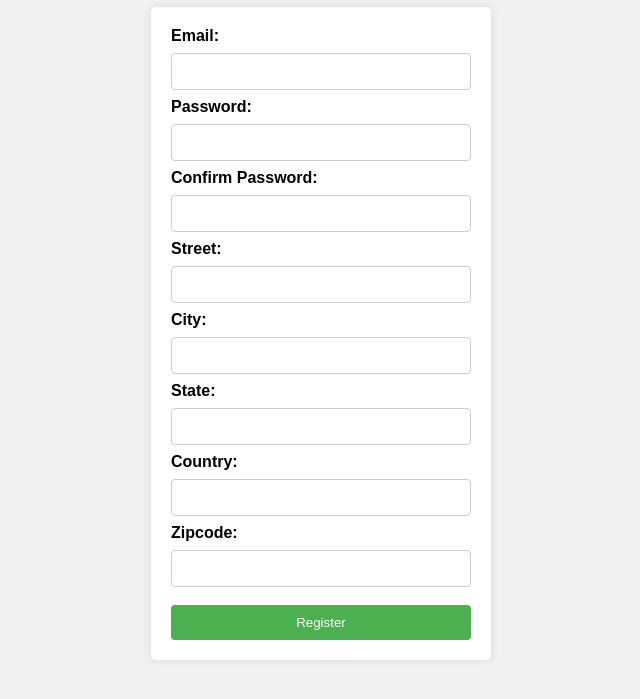
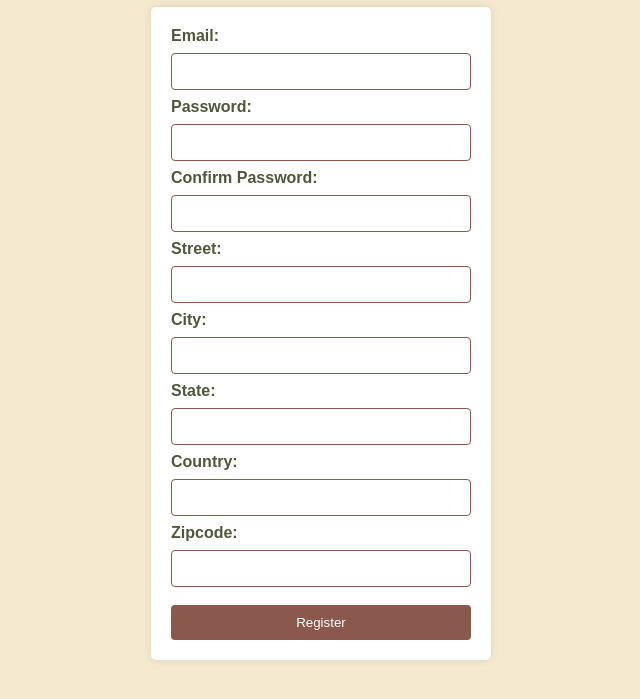
Before and after one commit to apar2021/CSCI4050, a plain HTML site: page Registration.html in a window 1280 px wide. Shown: the part 101-800 px from the top of the page, without its empty margins (319-959 px from the left). Drawn offline with Linux system fonts and the light colour scheme.

Commit message:
Update Registration.html

```diff
--- a/Registration.html
+++ b/Registration.html
@@ -5,7 +5,8 @@
   <style>
     body {
       font-family: Arial, sans-serif;
-      background-color: #f1f1f1;
+      background-color: #F5EACF;
+      color: #4F583D;
       padding: 20px;
     }
     h1 {
@@ -29,13 +30,13 @@
       padding: 10px;
       margin: 8px 0;
       display: block;
-      border: 1px solid #ccc;
+      border: 1px solid #8A584C;
       box-sizing: border-box;
       border-radius: 4px;
     }
     input[type="submit"] {
       width: 100%;
-      background-color: #4CAF50;
+      background-color: #8A584C;
       color: white;
       padding: 10px;
       margin-top: 10px;
@@ -44,7 +45,7 @@
       cursor: pointer;
     }
     input[type="submit"]:hover {
-      background-color: #45a049;
+      background-color: #70463e;
     }
   </style>
 </head>
```
